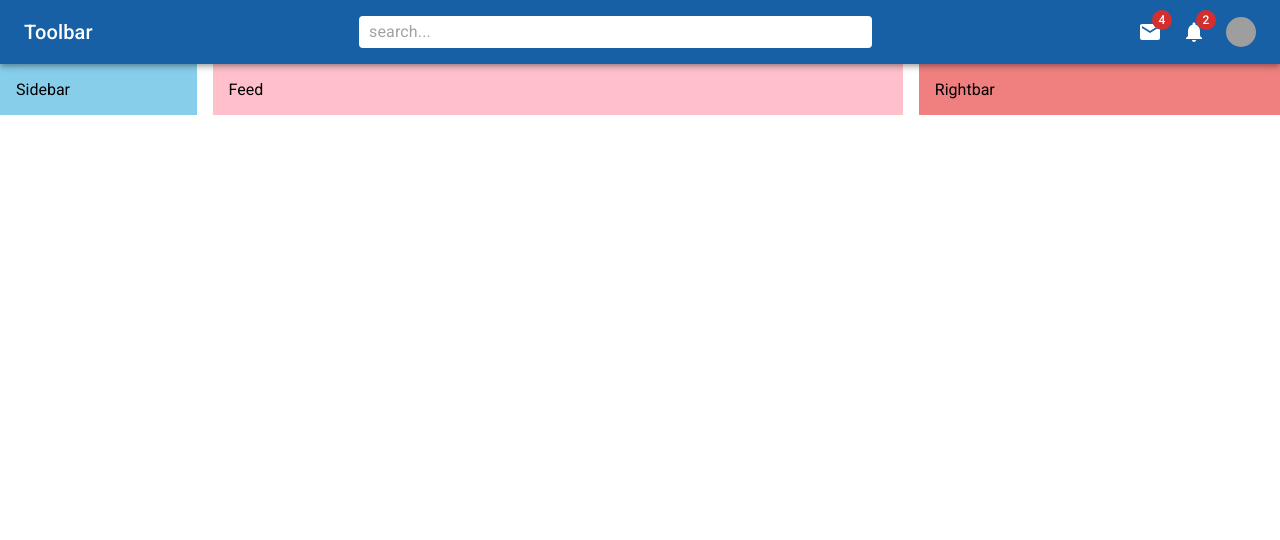
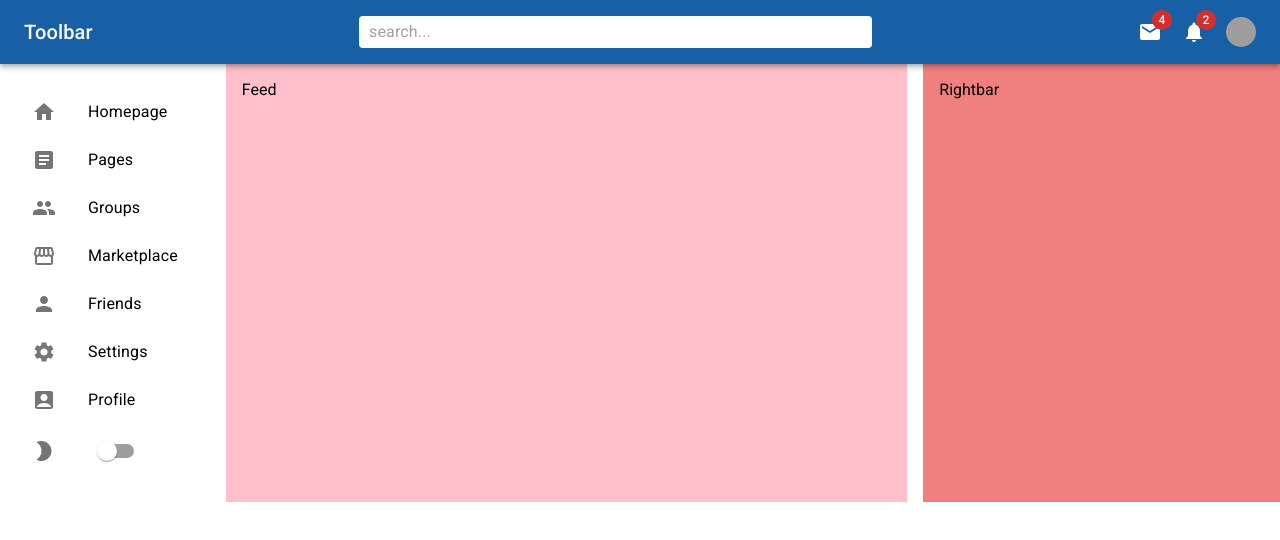
Before and after one commit to DrigaNicolai/react-mui_practise, a React (Create React App) app: page / in a window 1280 px wide. Shown: the top 540 px of the page. Built offline with nearby package versions, Linux system fonts and the light colour scheme; grey boxes are pictures that could not be loaded.

Commit message:
Sidebar component development

```diff
--- a/src/components/Sidebar.jsx
+++ b/src/components/Sidebar.jsx
@@ -1,10 +1,92 @@
 import React from 'react';
-import { Box } from "@mui/material";
+import {
+  Box,
+  List,
+  ListItem,
+  ListItemButton,
+  ListItemIcon,
+  ListItemText, Switch
+} from "@mui/material";
+import {
+  AccountBox,
+  Article,
+  Group,
+  Home,
+  ModeNight,
+  Person,
+  Settings,
+  Storefront
+} from "@mui/icons-material";
 
 const Sidebar = () => {
   return (
-    <Box bgcolor="skyblue" flex={1} p={2} sx={{ display: { xs: "none", sm: "block" }}}>
-      Sidebar
+    <Box flex={1} p={2} sx={{ display: { xs: "none", sm: "block" }}}>
+      <List>
+        <ListItem disablePadding>
+          <ListItemButton component="a" href="#home">
+            <ListItemIcon>
+              <Home />
+            </ListItemIcon>
+            <ListItemText primary="Homepage" />
+          </ListItemButton>
+        </ListItem>
+        <ListItem disablePadding>
+          <ListItemButton component="a" href="#simple-list">
+            <ListItemIcon>
+              <Article />
+            </ListItemIcon>
+            <ListItemText primary="Pages" />
+          </ListItemButton>
+        </ListItem>
+        <ListItem disablePadding>
+          <ListItemButton component="a" href="#simple-list">
+            <ListItemIcon>
+              <Group />
+            </ListItemIcon>
+            <ListItemText primary="Groups" />
+          </ListItemButton>
+        </ListItem>
+        <ListItem disablePadding>
+          <ListItemButton component="a" href="#simple-list">
+            <ListItemIcon>
+              <Storefront />
+            </ListItemIcon>
+            <ListItemText primary="Marketplace" />
+          </ListItemButton>
+        </ListItem>
+        <ListItem disablePadding>
+          <ListItemButton component="a" href="#simple-list">
+            <ListItemIcon>
+              <Person />
+            </ListItemIcon>
+            <ListItemText primary="Friends" />
+          </ListItemButton>
+        </ListItem>
+        <ListItem disablePadding>
+          <ListItemButton component="a" href="#simple-list">
+            <ListItemIcon>
+              <Settings />
+            </ListItemIcon>
+            <ListItemText primary="Settings" />
+          </ListItemButton>
+        </ListItem>
+        <ListItem disablePadding>
+          <ListItemButton component="a" href="#simple-list">
+            <ListItemIcon>
+              <AccountBox />
+            </ListItemIcon>
+            <ListItemText primary="Profile" />
+          </ListItemButton>
+        </ListItem>
+        <ListItem disablePadding>
+          <ListItemButton>
+            <ListItemIcon>
+              <ModeNight />
+            </ListItemIcon>
+            <Switch />
+          </ListItemButton>
+        </ListItem>
+      </List>
     </Box>
   );
 };
```
